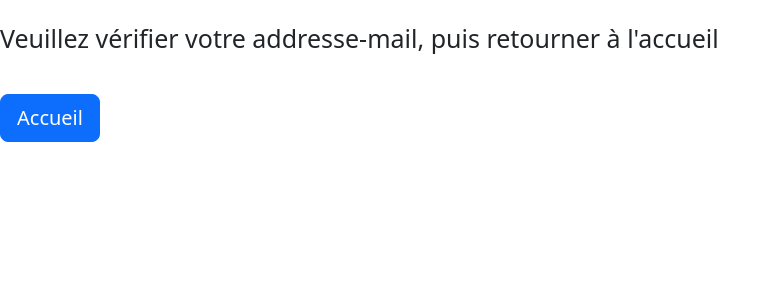
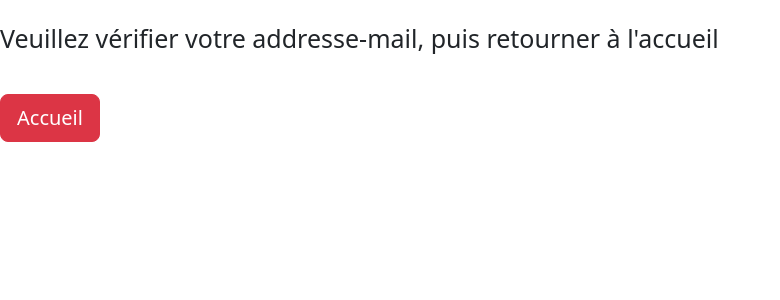
Before and after one commit to Yukloe/HTMLPHPCSS_schoolWebsite, a PHP site: page /checkuremail.php in a window 1280 px wide. Shown: the part 56-356 px from the top of the page, without its empty margins (0-780 px from the left). Run offline with PHP 8.4, Linux system fonts and the light colour scheme.

Commit message:
email_checking_waitingscreen

```diff
--- a/checkuremail.php
+++ b/checkuremail.php
@@ -9,7 +9,7 @@
 <p>
         Veuillez vérifier votre addresse-mail, puis retourner à l'accueil
       </p>
-      <a class="btn btn-primary btn-lg" href="index.php" role="button">Accueil</a>
+      <a class="btn btn-danger btn-lg" href="index.php" role="button">Accueil</a>
 
 <?php
   include('basdepage.inc.php')
--- a/tt_inscription.php
+++ b/tt_inscription.php
@@ -33,10 +33,11 @@
 
     } else {
         $_SESSION['message'] =  "Impossible d'enregistrer";
+        header('Location: inscription.php');
     }
   }
   // Redirection vers la page d'accueil par exemple :
-  header('Location: index.php');
+
 
 
 ?>
```
